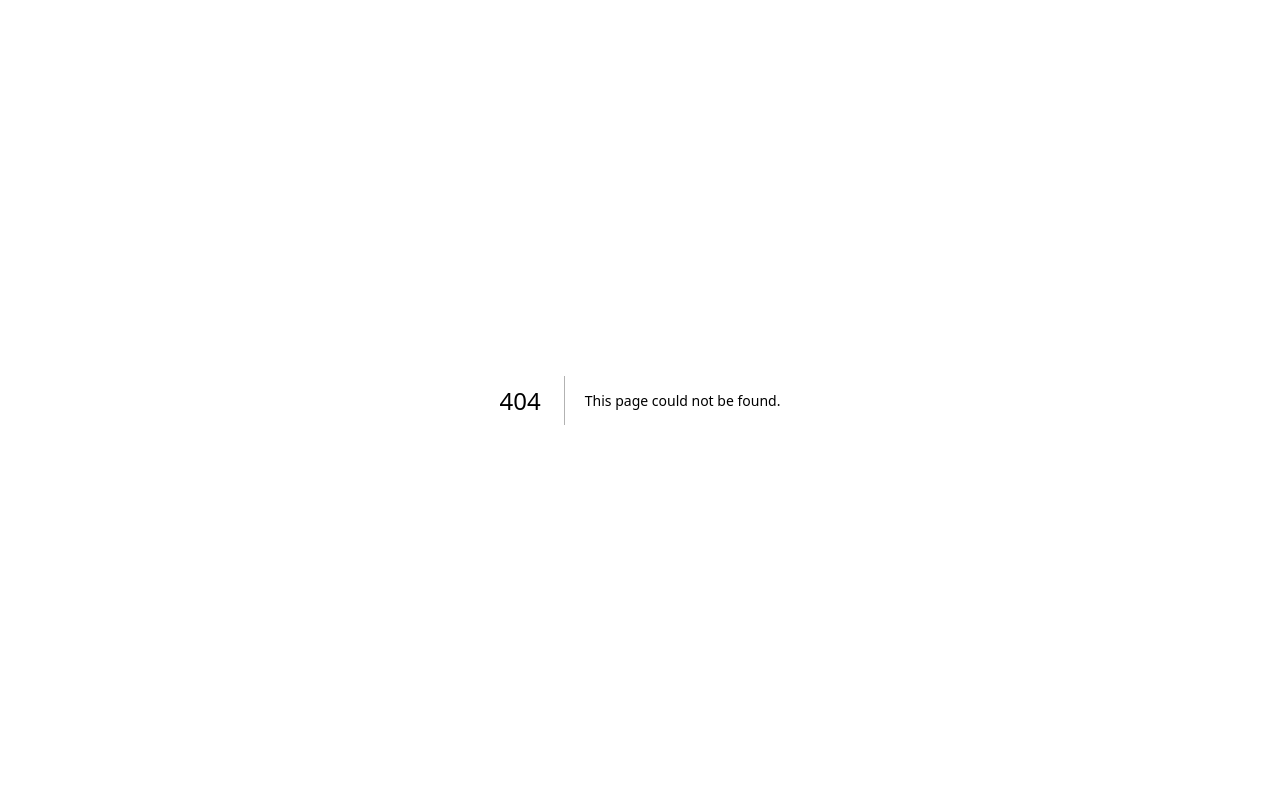
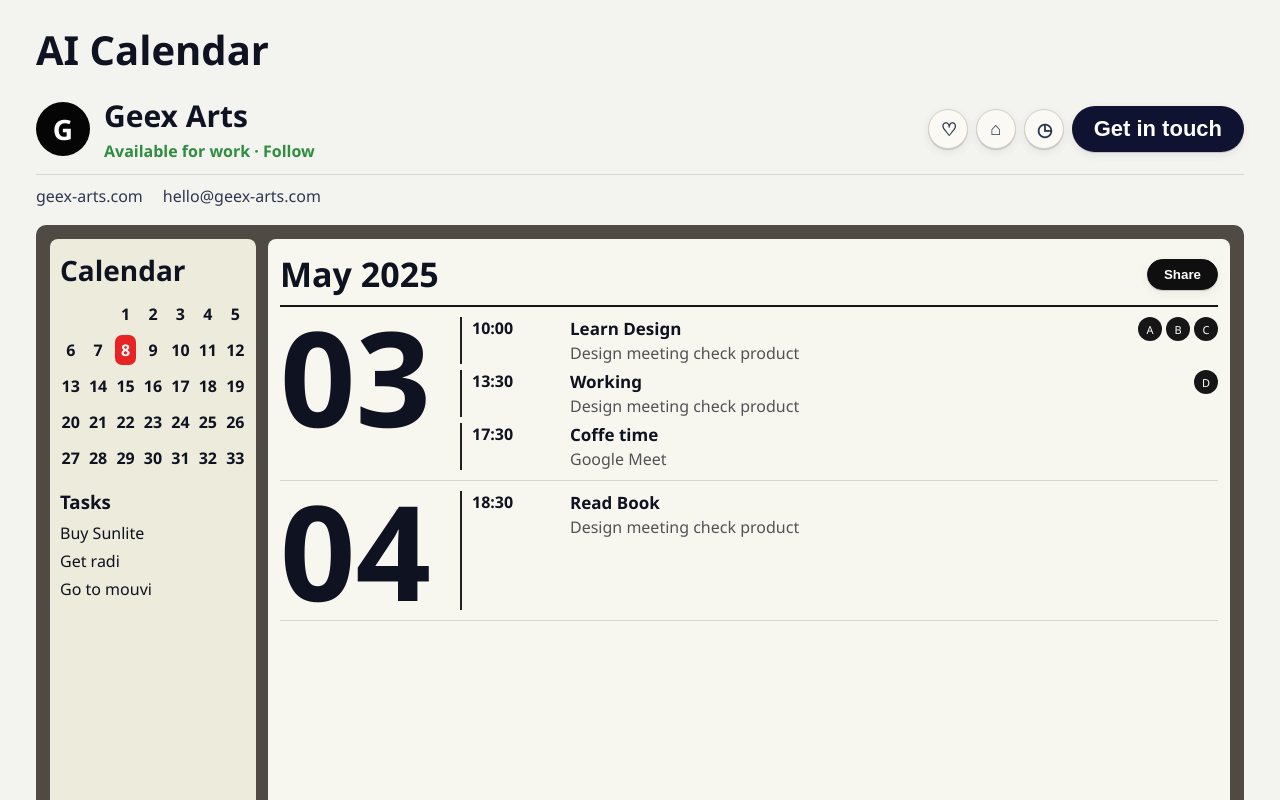
Before and after one commit to DheerajRay/Flowways, a Next.js app: page /calendar in a window 1280 px wide. Before the commit this address had no page. Shown: the top 800 px of the page. Built offline with nearby package versions, Linux system fonts and the light colour scheme.

Commit message:
Add standalone /calendar page from desktop mockup

```diff
--- /dev/null
+++ b/app/calendar/page.module.css
@@ -0,0 +1,221 @@
+.page {
+  min-height: 100vh;
+  background: #f3f3ef;
+  color: #0f1220;
+  padding: 22px 36px 40px;
+  font-family: "Avenir Next", "Segoe UI", sans-serif;
+}
+
+.header h1 {
+  margin: 0 0 18px;
+  font-size: 40px;
+  font-weight: 800;
+}
+
+.profileRow {
+  display: flex;
+  justify-content: space-between;
+  align-items: center;
+  border-bottom: 1px solid #d8d8cf;
+  padding-bottom: 12px;
+}
+
+.profileLeft {
+  display: flex;
+  align-items: center;
+  gap: 14px;
+}
+
+.brandAvatar {
+  width: 54px;
+  height: 54px;
+  border-radius: 999px;
+  background: #050505;
+  color: #fff;
+  display: grid;
+  place-items: center;
+  font-size: 28px;
+  font-weight: 800;
+}
+
+.profileLeft h2 {
+  margin: 0;
+  font-size: 30px;
+}
+
+.profileLeft p {
+  margin: 4px 0 0;
+  color: #2f8d40;
+  font-weight: 600;
+}
+
+.profileActions {
+  display: flex;
+  align-items: center;
+  gap: 8px;
+}
+
+.iconButton {
+  width: 40px;
+  height: 40px;
+  border-radius: 999px;
+  border: 1px solid #d1d1c7;
+  background: #faf9f4;
+  font-size: 18px;
+}
+
+.primaryAction {
+  border: 0;
+  border-radius: 999px;
+  background: #0f1230;
+  color: #fff;
+  font-size: 22px;
+  font-weight: 700;
+  padding: 10px 22px;
+}
+
+.profileMeta {
+  margin: 10px 0 18px;
+  display: flex;
+  gap: 20px;
+  color: #2f3650;
+}
+
+.board {
+  border-radius: 10px;
+  background: #4f4b44;
+  padding: 14px;
+  display: grid;
+  grid-template-columns: 206px 1fr;
+  gap: 12px;
+  min-height: 740px;
+}
+
+.sidebar {
+  background: #ecebdc;
+  border-radius: 8px;
+  padding: 12px 10px;
+}
+
+.sidebarHeader {
+  font-size: 28px;
+  font-weight: 800;
+  margin-bottom: 10px;
+}
+
+.monthGrid {
+  display: grid;
+  grid-template-columns: repeat(7, 1fr);
+  gap: 6px;
+}
+
+.dayCell,
+.activeDay {
+  height: 30px;
+  border-radius: 7px;
+  display: grid;
+  place-items: center;
+  font-weight: 600;
+}
+
+.activeDay {
+  background: #e72424;
+  color: #fff;
+}
+
+.taskList {
+  margin-top: 16px;
+}
+
+.taskList h3 {
+  margin: 0 0 8px;
+}
+
+.taskList p {
+  margin: 6px 0;
+}
+
+.calendarPane {
+  background: #f8f7ef;
+  border-radius: 8px;
+  padding: 12px;
+}
+
+.calendarTop {
+  display: flex;
+  justify-content: space-between;
+  align-items: center;
+  border-bottom: 2px solid #151515;
+  padding-bottom: 8px;
+}
+
+.calendarTop h3 {
+  margin: 0;
+  font-size: 34px;
+}
+
+.share {
+  border: 1px solid #111;
+  border-radius: 999px;
+  background: #0f0f0f;
+  color: #fff;
+  padding: 7px 16px;
+  font-weight: 700;
+}
+
+.dayBlock {
+  display: grid;
+  grid-template-columns: 180px 1fr;
+  border-bottom: 1px solid #d7d6cb;
+  padding: 10px 0;
+}
+
+.dayNumber {
+  font-size: 132px;
+  font-weight: 900;
+  line-height: 0.9;
+}
+
+.dayEvents {
+  display: grid;
+  gap: 6px;
+}
+
+.eventRow {
+  display: grid;
+  grid-template-columns: 88px 1fr auto;
+  gap: 10px;
+  align-items: start;
+  border-left: 2px solid #1f1f1f;
+  padding-left: 10px;
+}
+
+.eventRow time {
+  font-weight: 800;
+}
+
+.eventRow h4 {
+  margin: 0;
+  font-size: 17px;
+}
+
+.eventRow p {
+  margin: 2px 0 0;
+  color: #525256;
+}
+
+.attendees {
+  display: flex;
+  gap: 4px;
+}
+
+.circleAvatar {
+  width: 24px;
+  height: 24px;
+  border-radius: 999px;
+  background: #161616;
+  color: #fff;
+  font-size: 11px;
+  display: grid;
+  place-items: center;
+}
--- /dev/null
+++ b/app/calendar/page.tsx
@@ -0,0 +1,118 @@
+import styles from "./page.module.css";
+
+function IconButton({ label, icon }: { label: string; icon: React.ReactNode }) {
+  return (
+    <button type="button" className={styles.iconButton} aria-label={label} title={label}>
+      {icon}
+    </button>
+  );
+}
+
+function CircleAvatar({ label }: { label: string }) {
+  return <span className={styles.circleAvatar} aria-hidden="true">{label}</span>;
+}
+
+export default function CalendarPage() {
+  return (
+    <main className={styles.page}>
+      <header className={styles.header}>
+        <h1>AI Calendar</h1>
+      </header>
+
+      <section className={styles.profileRow}>
+        <div className={styles.profileLeft}>
+          <div className={styles.brandAvatar}>G</div>
+          <div>
+            <h2>Geex Arts</h2>
+            <p>Available for work · Follow</p>
+          </div>
+        </div>
+        <div className={styles.profileActions}>
+          <IconButton label="Favorite" icon="♡" />
+          <IconButton label="Bookmark" icon="⌂" />
+          <IconButton label="Calendar" icon="◷" />
+          <button type="button" className={styles.primaryAction}>Get in touch</button>
+        </div>
+      </section>
+
+      <div className={styles.profileMeta}>
+        <span>geex-arts.com</span>
+        <span>hello@geex-arts.com</span>
+      </div>
+
+      <section className={styles.board}>
+        <aside className={styles.sidebar}>
+          <div className={styles.sidebarHeader}>Calendar</div>
+          <div className={styles.monthGrid}>
+            {[...Array(35)].map((_, idx) => (
+              <span key={idx} className={idx === 9 ? styles.activeDay : styles.dayCell}>
+                {idx < 2 ? "" : idx - 1}
+              </span>
+            ))}
+          </div>
+          <div className={styles.taskList}>
+            <h3>Tasks</h3>
+            <p>Buy Sunlite</p>
+            <p>Get radi</p>
+            <p>Go to mouvi</p>
+          </div>
+        </aside>
+
+        <section className={styles.calendarPane}>
+          <div className={styles.calendarTop}>
+            <h3>May 2025</h3>
+            <button type="button" className={styles.share}>Share</button>
+          </div>
+
+          <article className={styles.dayBlock}>
+            <div className={styles.dayNumber}>03</div>
+            <div className={styles.dayEvents}>
+              <div className={styles.eventRow}>
+                <time>10:00</time>
+                <div>
+                  <h4>Learn Design</h4>
+                  <p>Design meeting check product</p>
+                </div>
+                <div className={styles.attendees}>
+                  <CircleAvatar label="A" />
+                  <CircleAvatar label="B" />
+                  <CircleAvatar label="C" />
+                </div>
+              </div>
+              <div className={styles.eventRow}>
+                <time>13:30</time>
+                <div>
+                  <h4>Working</h4>
+                  <p>Design meeting check product</p>
+                </div>
+                <div className={styles.attendees}>
+                  <CircleAvatar label="D" />
+                </div>
+              </div>
+              <div className={styles.eventRow}>
+                <time>17:30</time>
+                <div>
+                  <h4>Coffe time</h4>
+                  <p>Google Meet</p>
+                </div>
+              </div>
+            </div>
+          </article>
+
+          <article className={styles.dayBlock}>
+            <div className={styles.dayNumber}>04</div>
+            <div className={styles.dayEvents}>
+              <div className={styles.eventRow}>
+                <time>18:30</time>
+                <div>
+                  <h4>Read Book</h4>
+                  <p>Design meeting check product</p>
+                </div>
+              </div>
+            </div>
+          </article>
+        </section>
+      </section>
+    </main>
+  );
+}
```
